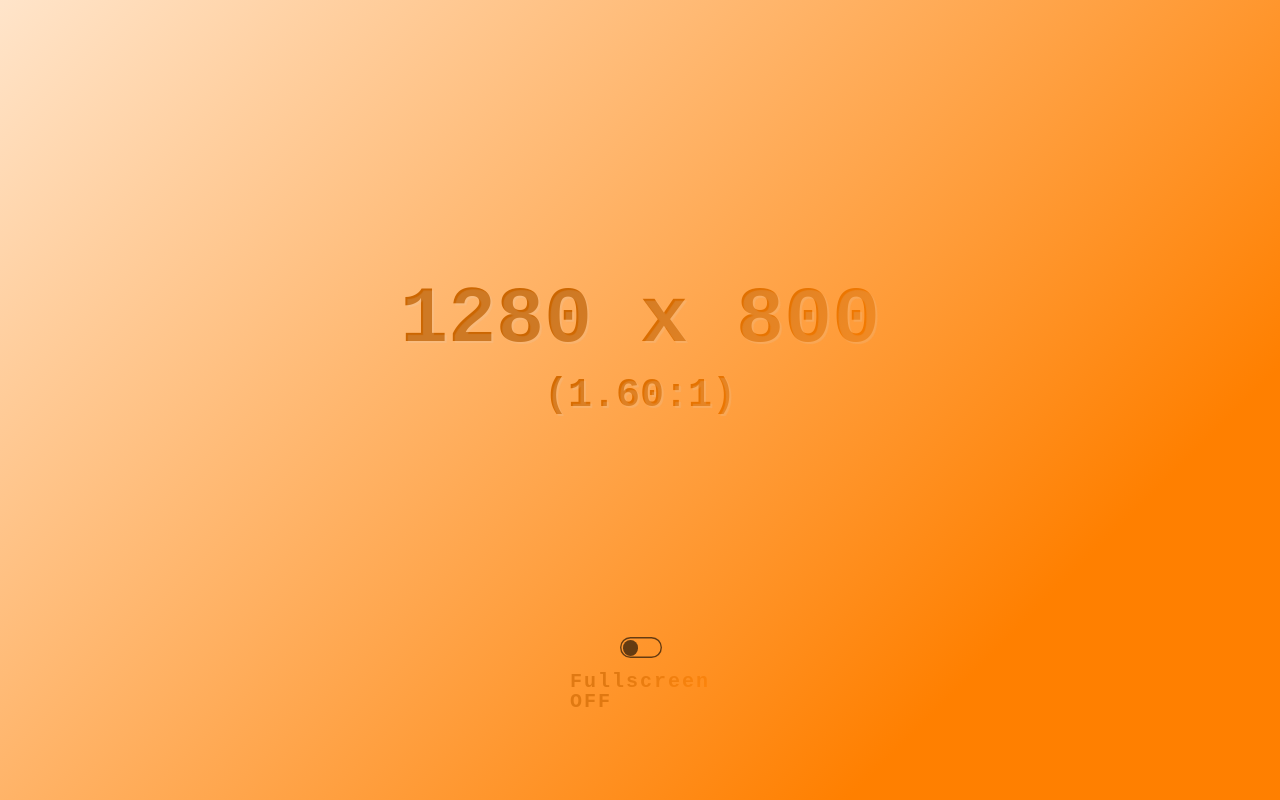
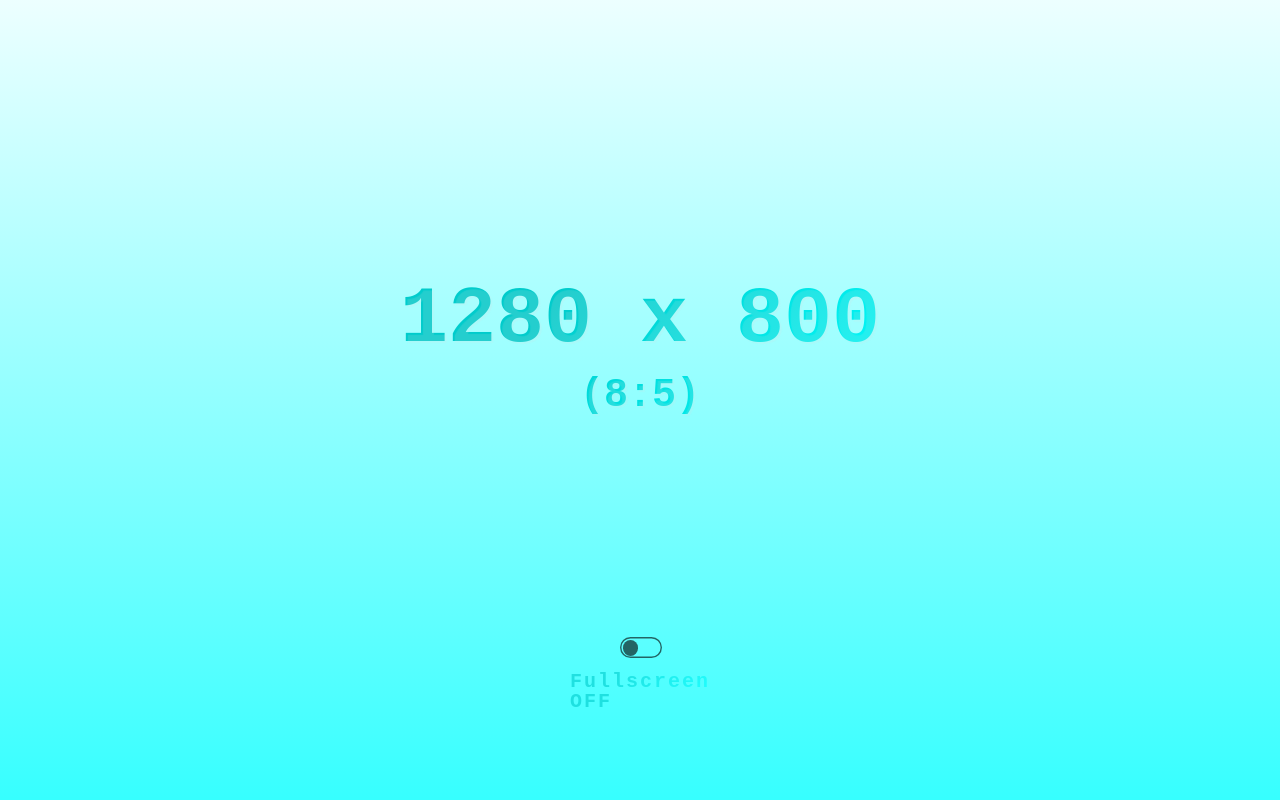
Before and after one commit to jupegarnica/screen, a plain HTML site: page index.html in a window 1280 px wide. Drawn offline with Linux system fonts and the light colour scheme.

Commit message:
feat: improve aspect ratio calculation and adjust background animation timing

```diff
--- a/index.html
+++ b/index.html
@@ -56,8 +56,8 @@
     main {
       background-image: linear-gradient(
         var(--bg-tilt),
-        hsl(0, 0%, 100%) 30%,
-        var(--bg-color) 80%
+        hsl(0, 0%, 100%) 20%,
+        var(--bg-color) 90%
       );
 
       display: flex;
@@ -74,7 +74,7 @@
       font-family: "Courier New", Courier, monospace;
       background-size: 200% 200%;
       animation: moveBackground 10s linear infinite,
-        changeColorAndTilt 5s linear infinite;
+        changeColorAndTilt 25s linear infinite;
     }
 
     @keyframes moveBackground {
@@ -269,7 +269,11 @@
       const height = document.body.clientHeight;
       widthNode.innerText = width;
       heightNode.innerText = height;
-      aspectRatioNode.innerText = ` (${(width / height).toFixed(2)}:1)`;
+      const gcd = (a, b) => (b === 0 ? a : gcd(b, a % b));
+      const divisor = gcd(width, height);
+      const aspectWidth = width / divisor;
+      const aspectHeight = height / divisor;
+      aspectRatioNode.innerText = ` (${aspectWidth}:${aspectHeight})`;
     }
 
     window.addEventListener("resize", updateDimensions);
```
